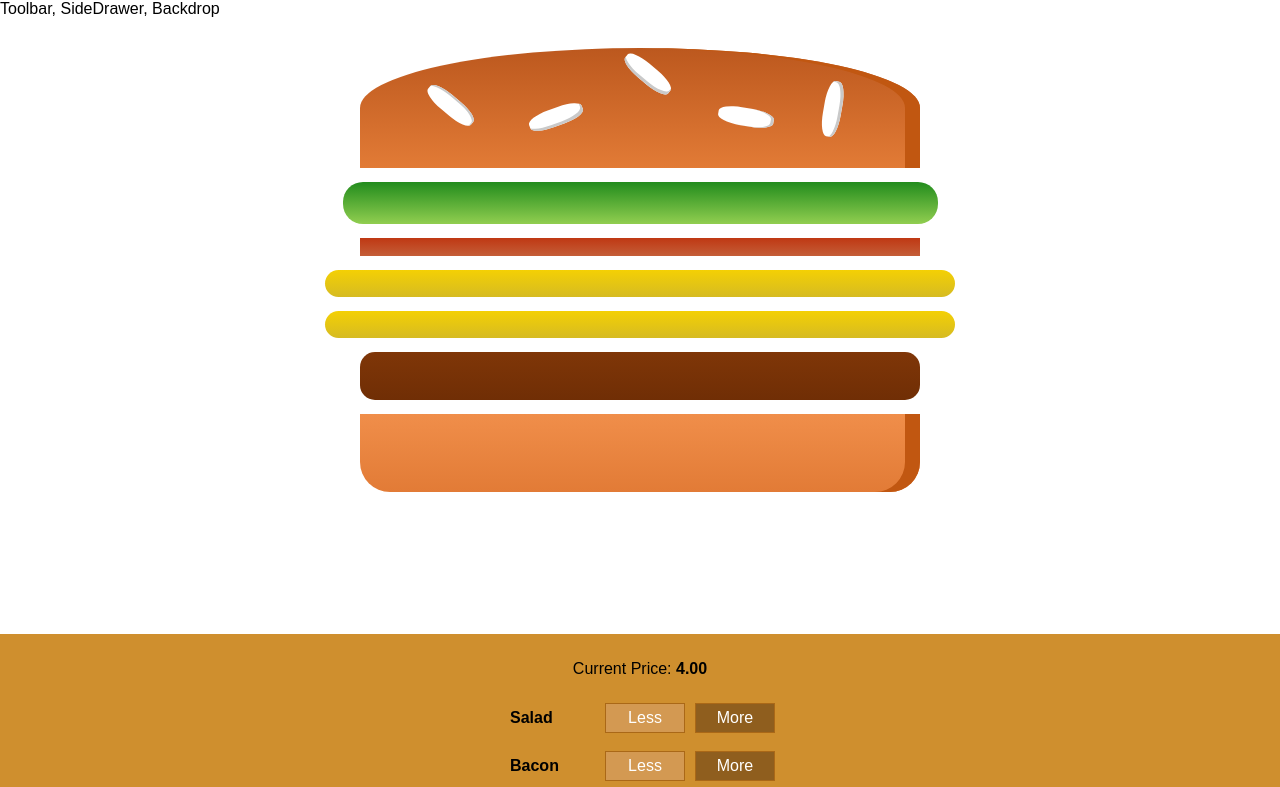
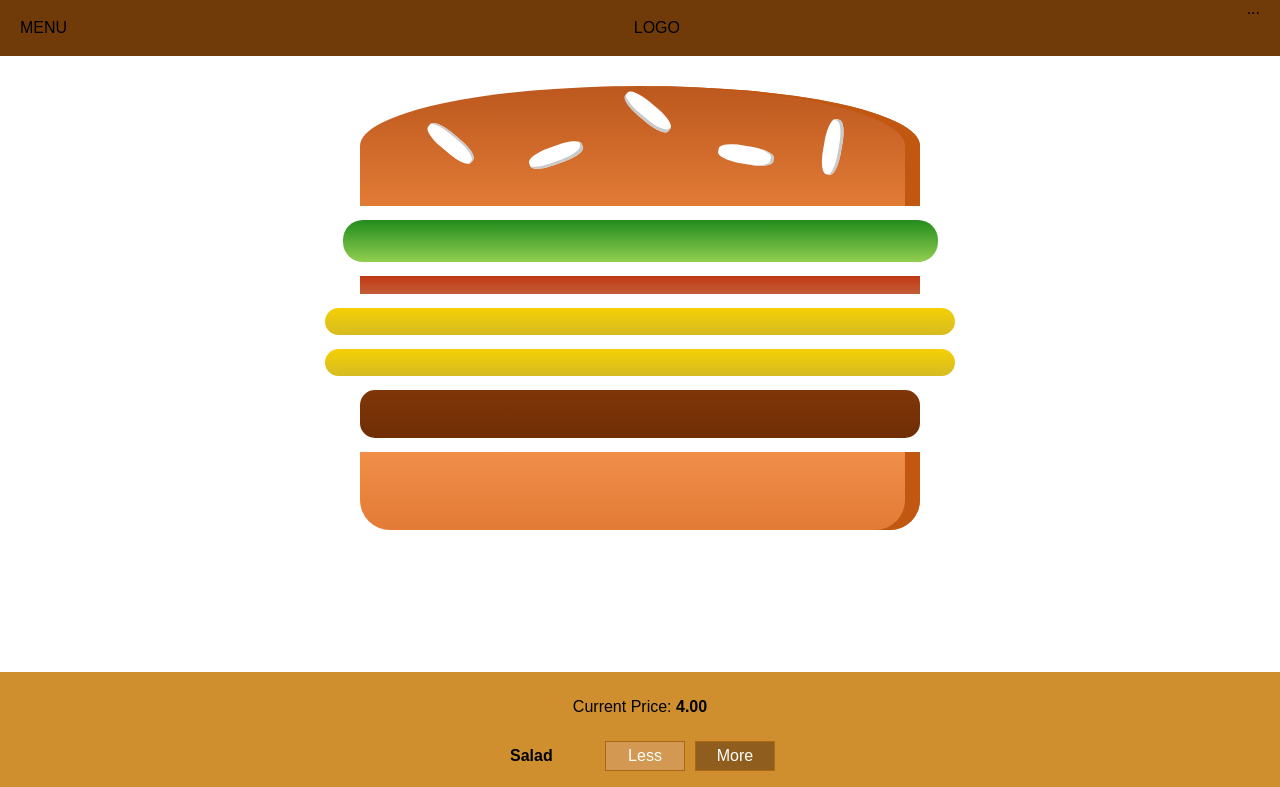
Before and after one commit to chrissayon/burger_application, a React (Create React App) app: page / in a window 1280 px wide. Shown: the top 787 px of the page. Built offline with nearby package versions, Linux system fonts and the light colour scheme.

Commit message:
Created Toolbar

```diff
--- a/src/components/Burger/OrderSummary/OrderSummary.js
+++ b/src/components/Burger/OrderSummary/OrderSummary.js
@@ -16,6 +16,7 @@
             <h3>Your Order</h3>
             <p>A delicious burger with the following ingredients:</p>
             {ingredientSummary}
+            <p><strong>Total Price: {props.totalPrice.toFixed(2)}</strong></p>
             <p>Continue to Checkout?</p>
             <Button
                 btnType="Danger"
--- a/src/components/Layout/Layout.js
+++ b/src/components/Layout/Layout.js
@@ -1,10 +1,11 @@
 import React from 'react';
 
 import classes from './Layout.module.css'
+import Toolbar from '../Navigation/Toolbar/Toolbar'
 
 const Layout = (props) => (
     <React.Fragment>
-        <div>Toolbar, SideDrawer, Backdrop</div>
+        <Toolbar />
         <main className={classes.Content}>
             {props.children}
         </main>
--- a/src/components/Layout/Layout.module.css
+++ b/src/components/Layout/Layout.module.css
@@ -1,3 +1,3 @@
 .Content {
-    margin-top: 16px;
+    margin-top: 72px;
 }
--- /dev/null
+++ b/src/components/Navigation/Toolbar/Toolbar.js
@@ -0,0 +1,15 @@
+import React from 'react'
+
+import classes from './Toolbar.module.css'
+
+const toolbar = (props) => ( //<Header> is normally for beginnign of navigation components
+    <header className={classes.Toolbar}>
+        <div>MENU</div>
+        <div>LOGO</div>
+        <nav>
+            ...
+        </nav>
+    </header>
+);
+
+export default toolbar;
--- /dev/null
+++ b/src/components/Navigation/Toolbar/Toolbar.module.css
@@ -0,0 +1,19 @@
+.Toolbar {
+    height: 56px;
+    width: 100%;
+    position: fixed;
+    top: 0;
+    left: 0;
+    background-color: #703B09;
+    display: flex;
+    justify-content: space-between;
+    align-items: center;
+    padding: 0 20px;
+    box-sizing: border-box;
+    z-index: 90;
+}
+
+.Toolbar nav {
+    height: 100%;
+
+}
--- a/src/containers/BurgerBuilder/BurgerBuilder.js
+++ b/src/containers/BurgerBuilder/BurgerBuilder.js
@@ -117,11 +117,12 @@
 
         return (
             <React.Fragment>
-                <Modal
+                <Modal //For the summary page
                     show={this.state.purchasing}
                     modalClosed={this.purchaseCancelHandler}
                     >
                     <OrderSummary
+                        totalPrice={this.state.totalPrice}
                         purchaseCancelled={this.purchaseCancelHandler}
                         purchaseContinued={this.purchaseContinueHandler}
                         ingredients={this.state.ingredients}/>
```
